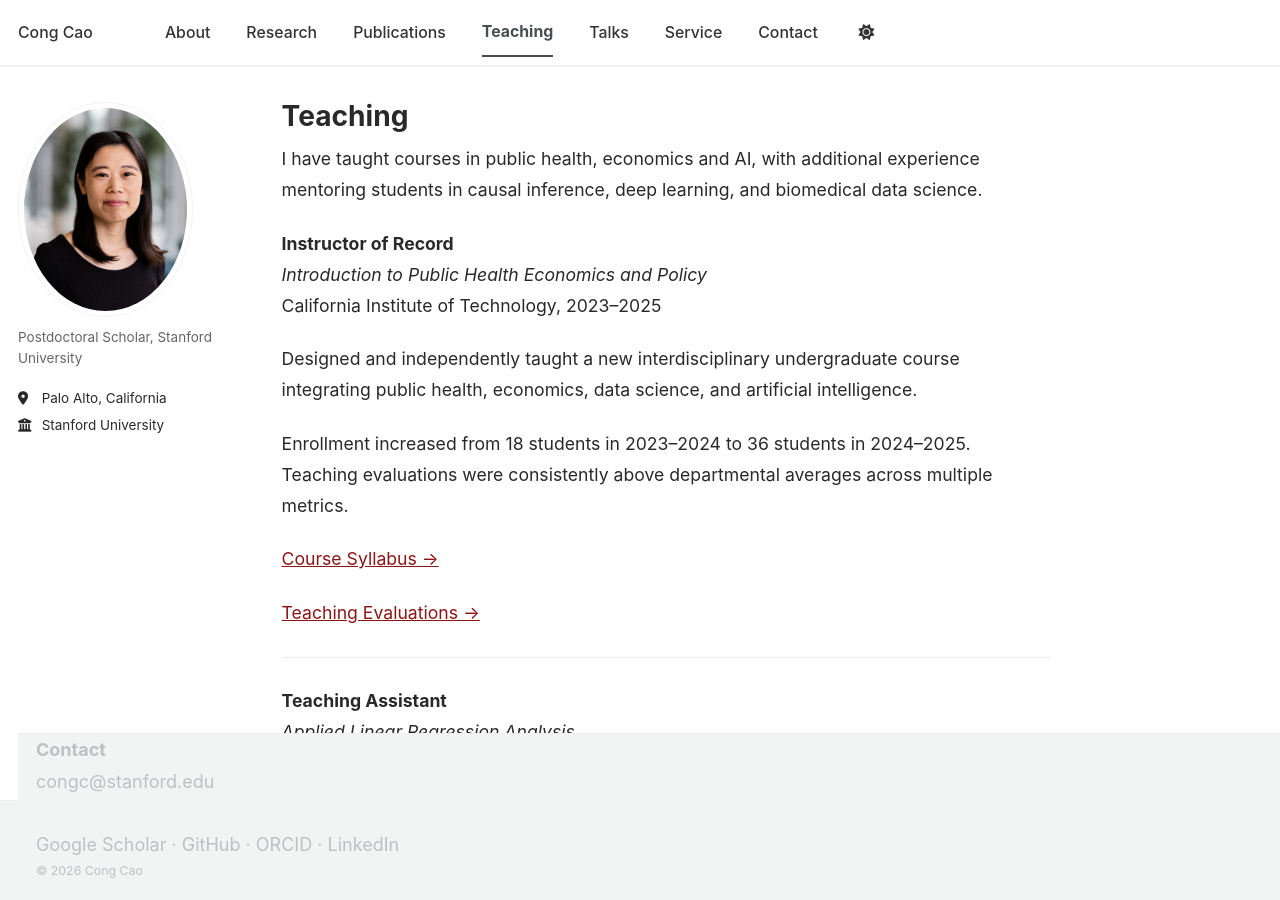
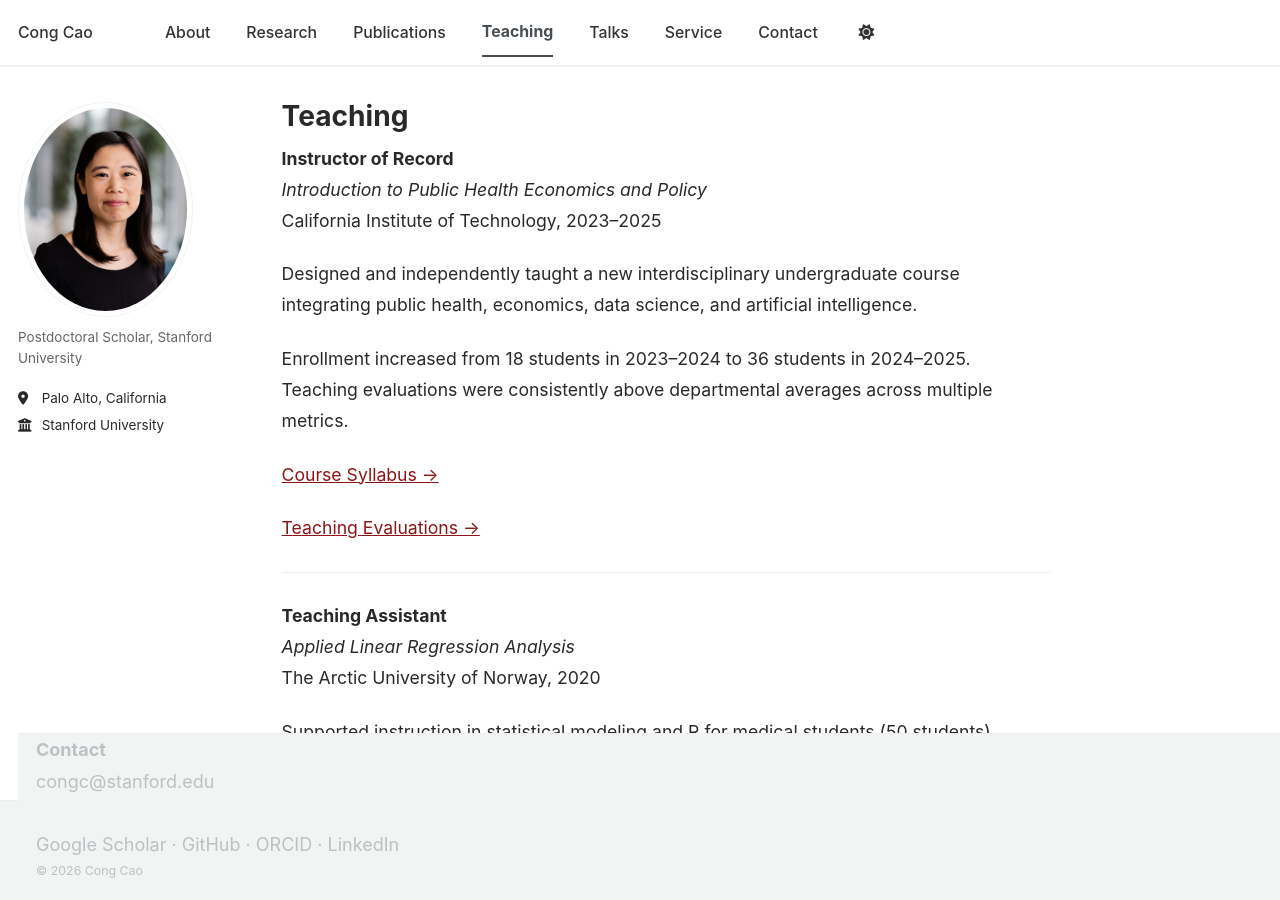
Before and after one commit to congca0/congca0.github.io, a Jekyll site: the page built from teaching.md, in a window 1280 px wide and 900 px high. Built offline with Jekyll 4.4.1, drawn with Linux system fonts in a browser that asks for light colours; a style sheet for code colours, icons or effects is not loaded.

Commit message:
Update teaching.md

```diff
--- a/teaching.md
+++ b/teaching.md
@@ -3,11 +3,6 @@ permalink: /teaching/
 title: "Teaching"
 author_profile: true
 ---
-
-
-I have taught courses in public health, economics and AI,
-with additional experience mentoring students in causal inference, deep
-learning, and biomedical data science.
 
 **Instructor of Record**
 *Introduction to Public Health Economics and Policy*
```
